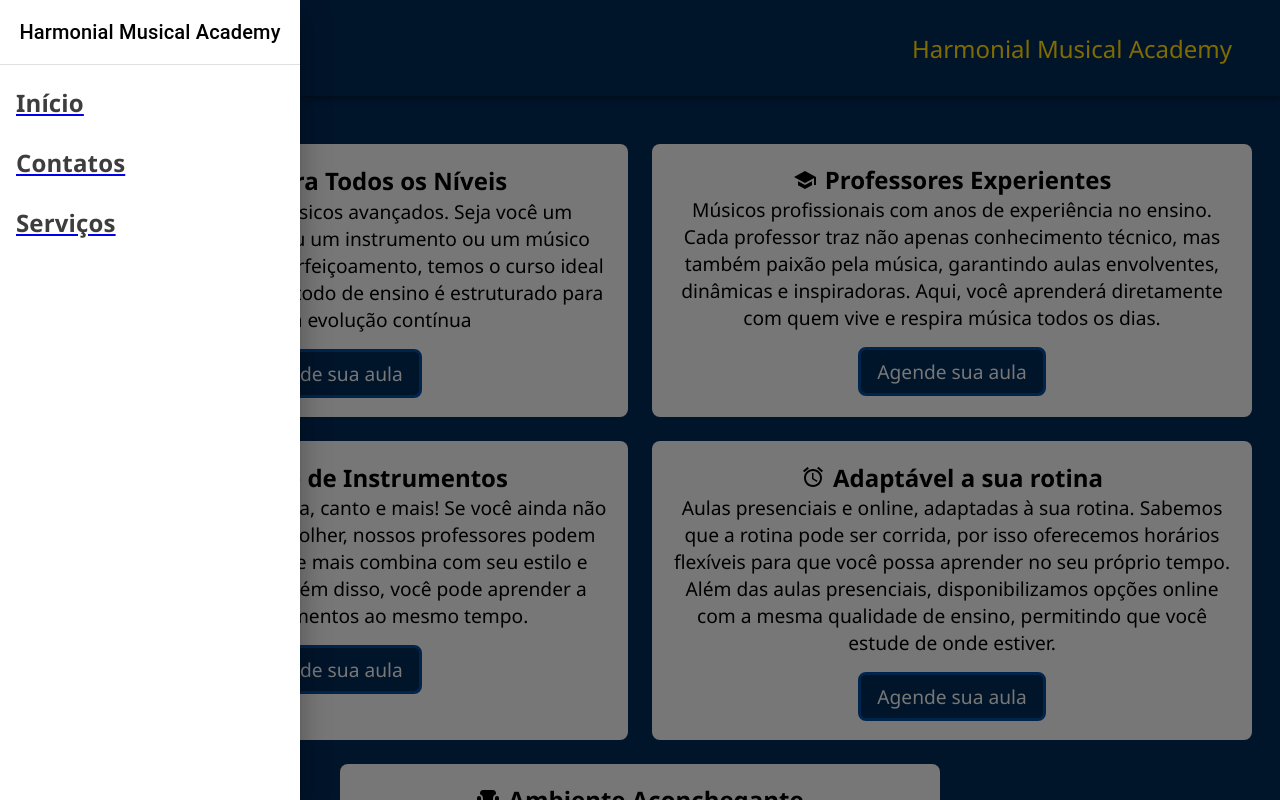
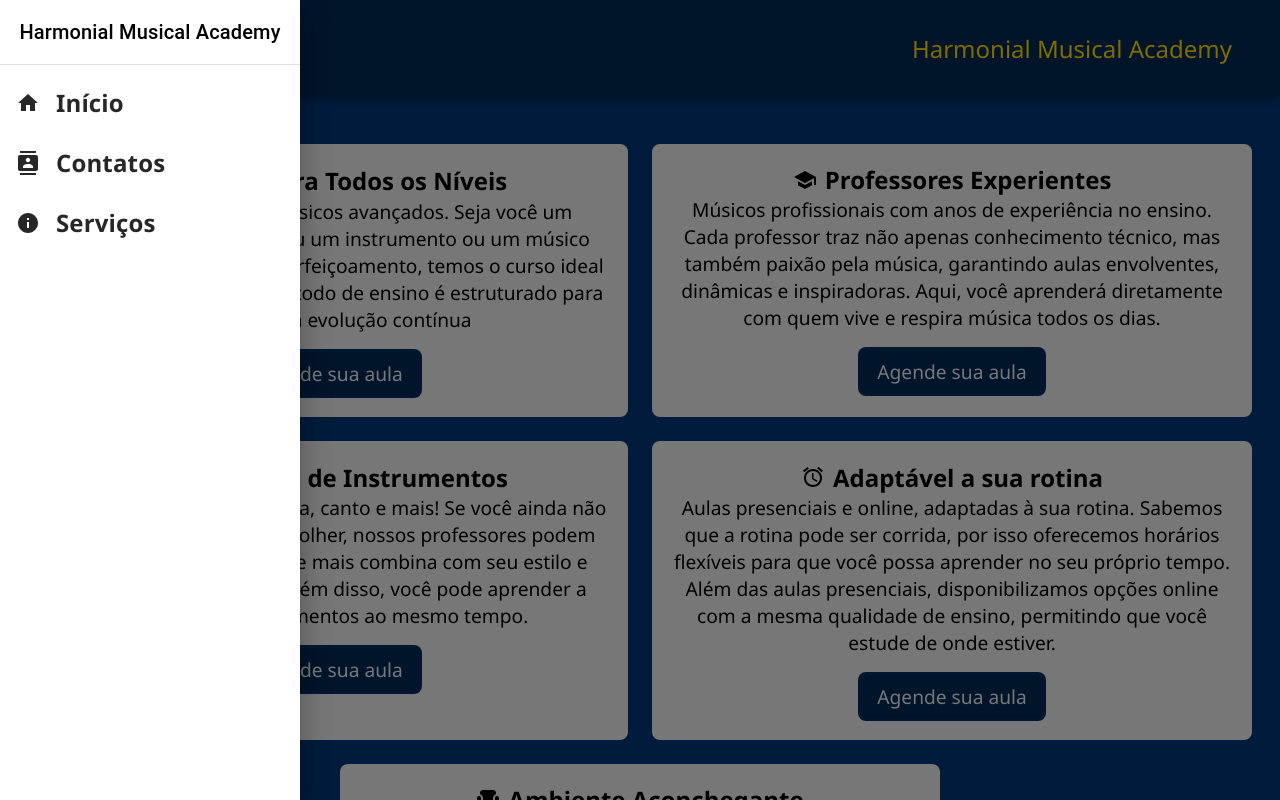
Before and after one commit to caio1213pgm/HarmoniaMusicalAcademy-LandigPage, a React (Vite) app: page /servicos in a window 1280 px wide. Both pictures are taken after a click on the button 56 px from the left and 48 px from the top of the page. Shown: the top 800 px of the page. Built offline with nearby package versions, Linux system fonts and the light colour scheme.

Commit message:
mini commit edit nav do header e algumas coisas do css

```diff
--- a/src/components/Header.tsx
+++ b/src/components/Header.tsx
@@ -15,6 +15,9 @@ import {
 import MenuIcon from "@mui/icons-material/Menu";
 import React from "react";
 import { NavLink } from "react-router";
+import HomeIcon from '@mui/icons-material/Home';
+import ContactsIcon from '@mui/icons-material/Contacts';
+import InfoIcon from '@mui/icons-material/Info';
 
 interface Props {
   window?: () => Window;
@@ -22,9 +25,9 @@ interface Props {
 }
 const drawerWidth = 300;
 const navItens = [
-  { path: "/", text: "Início" },
-  { path: "/contatos", text: "Contatos" },
-  { path: "/servicos", text: "Serviços" },
+  { path: "/", text: "Início", icon: <HomeIcon/> },
+  { path: "/contatos", text: "Contatos", icon: <ContactsIcon/> },
+  { path: "/servicos", text: "Serviços", icon: <InfoIcon/> },
 ];
 
 function HideOnScroll(props: Props) {
@@ -59,15 +62,14 @@ export default function HideAppBar(props: Props) {
       <List>
         {navItens.map((item) => (
           <ListItem key={item.path} disablePadding>
-            <NavLink to={item.path}>
-              <ListItemButton
-                sx={{
-                  textAlign: "center",
-                }}
-              >
+            <NavLink to={item.path} style={{ textDecoration: "none" }}>
+              <ListItemButton>
                 <ListItemText
                   primary={
-                    <h2 className="textoColor">{item.text}</h2>
+                    <h2 className="textNavHeader">
+                      {item.icon}
+                      {item.text}
+                    </h2>
                   }
                 />
               </ListItemButton>
--- a/src/components/servicesListComponent/service.module.css
+++ b/src/components/servicesListComponent/service.module.css
@@ -1,5 +1,5 @@
 .serviceLista{
-    background: #002855;
+    background: #003776;
     display: flex;
     flex-wrap: wrap;
     padding: 9rem 1rem 1rem 1rem;
@@ -30,7 +30,7 @@
     margin-top: 1rem;
     padding: 0.5rem 1rem;
     font-size: 1.2rem;
-    border: 3px solid #03489c;
+    border: 3px solid #00316ca4;
     border-radius: 8px;
     cursor: pointer;
     transition: all 0.7s;
--- a/src/index.css
+++ b/src/index.css
@@ -34,11 +34,15 @@
 .botaoDialog{
   background: #002855;
   color: #fff;
-  padding: 0.6rem 1rem;
+
+  padding: 0.6rem 2rem;
   font-size: 1.2rem;
-  border: none;
+
+  border: 3px solid #00316ca4;
   border-radius: 10px;
+
   transition: all 0.7s;
+  cursor: pointer;
 }
 .botaoDialog:hover{
   background: #003776;
@@ -110,12 +114,14 @@
     font-size: 1.5rem;
   }
 }
-.textoColor{
+.textNavHeader{
   display: flex;
-  color: #000000c2;
+  color: #000000d8;
   align-items: center;
   justify-content: center;
+  text-decoration: none;
   font-weight: 600;
+  gap: 1rem;
 }
 .allHeader{
   width: 100%;
```
